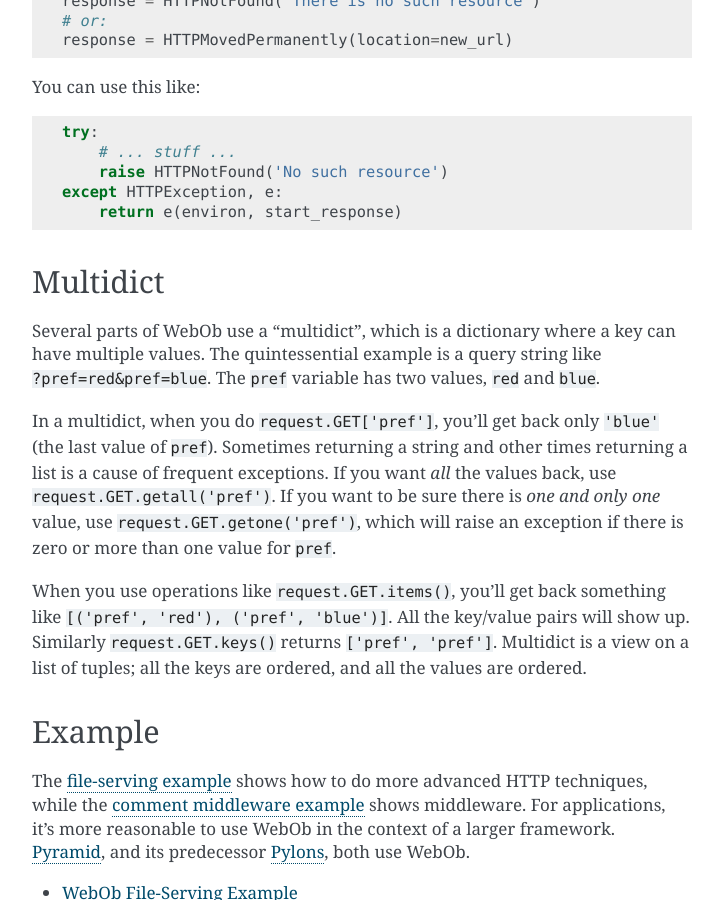
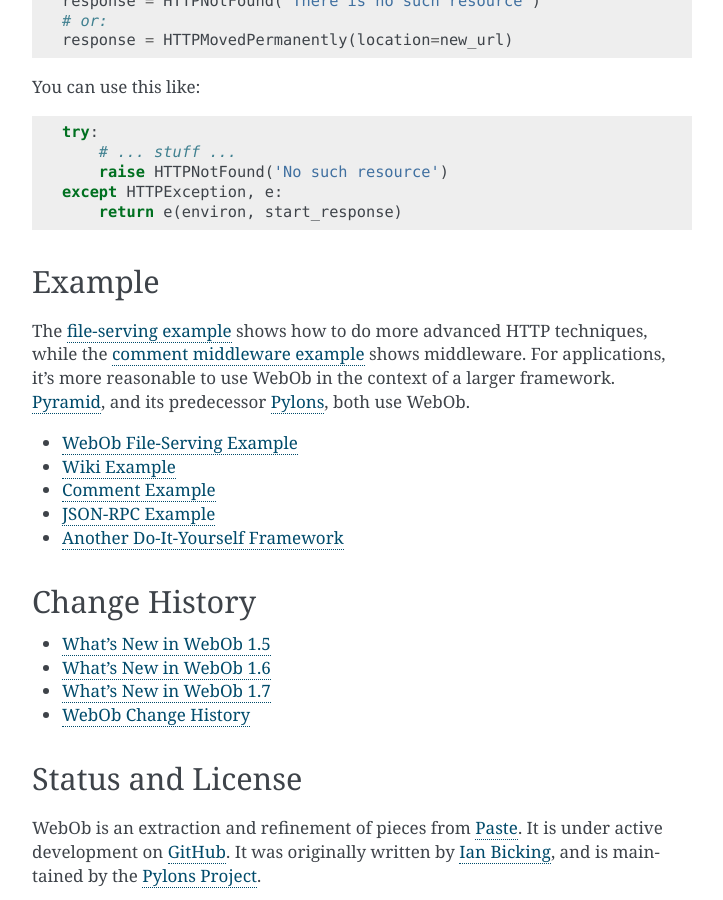
Before and after one commit to Pylons/webob, a Sphinx documentation site: the page built from docs/index.txt, in a window 1280 px wide and 900 px high, scrolled down 5798 px. Shown: the whole window, without its empty margins (388-1111 px from the left). Built offline with Sphinx 7.4.7, drawn with Linux system fonts in a browser that asks for light colours.

Commit message:
Add information about MultiDict to the multidict API docs

```diff
--- a/docs/index.txt
+++ b/docs/index.txt
@@ -277,29 +277,6 @@
     except HTTPException, e:
         return e(environ, start_response)
 
-Multidict
-=========
-
-Several parts of WebOb use a "multidict", which is a dictionary where a
-key can have multiple values.  The quintessential example is a query
-string like ``?pref=red&pref=blue``. The ``pref`` variable has two
-values, ``red`` and ``blue``.
-
-In a multidict, when you do ``request.GET['pref']``, you'll get back
-only ``'blue'`` (the last value of ``pref``).  Sometimes returning a
-string and other times returning a list is a cause of frequent
-exceptions.  If you want *all* the values back, use
-``request.GET.getall('pref')``.  If you want to be sure there is *one
-and only one* value, use ``request.GET.getone('pref')``, which will
-raise an exception if there is zero or more than one value for
-``pref``.
-
-When you use operations like ``request.GET.items()``, you'll get back
-something like ``[('pref', 'red'), ('pref', 'blue')]``.  All the
-key/value pairs will show up.  Similarly ``request.GET.keys()``
-returns ``['pref', 'pref']``.  Multidict is a view on a list of
-tuples; all the keys are ordered, and all the values are ordered.
-
 Example
 =======
 
```
Also changed, not shown: docs/api/multidict.txt (+22 -0 lines).
